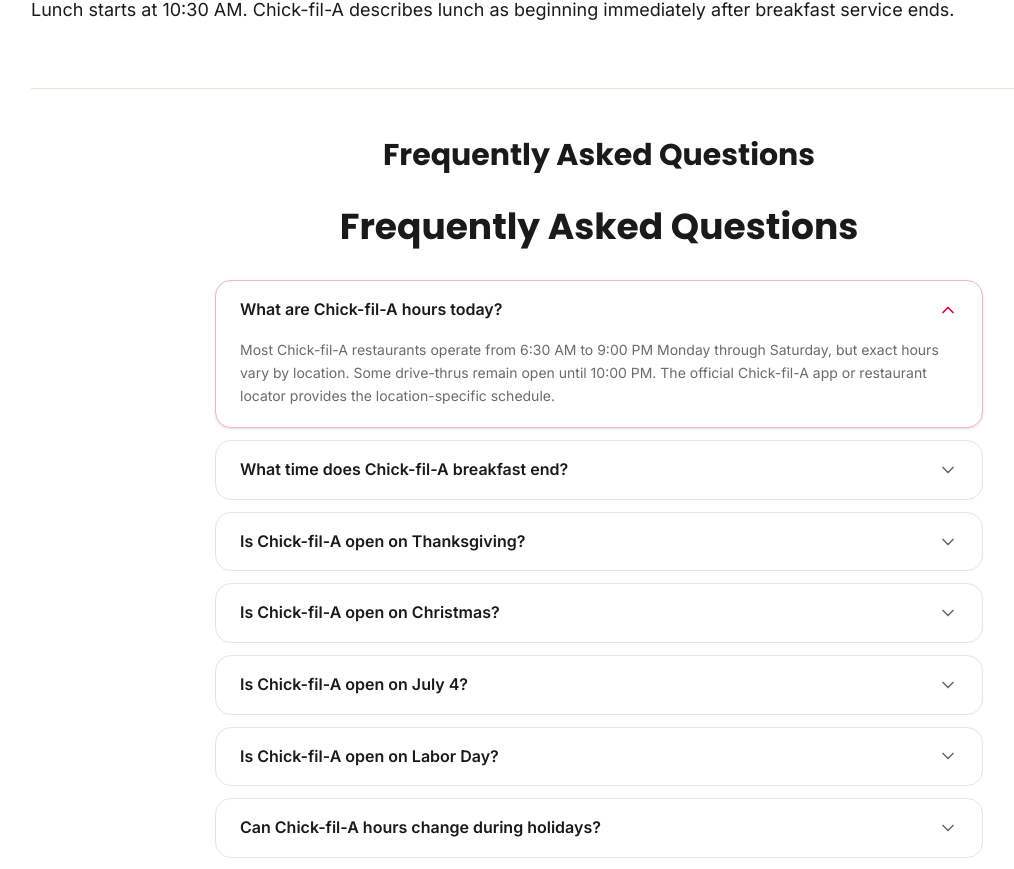
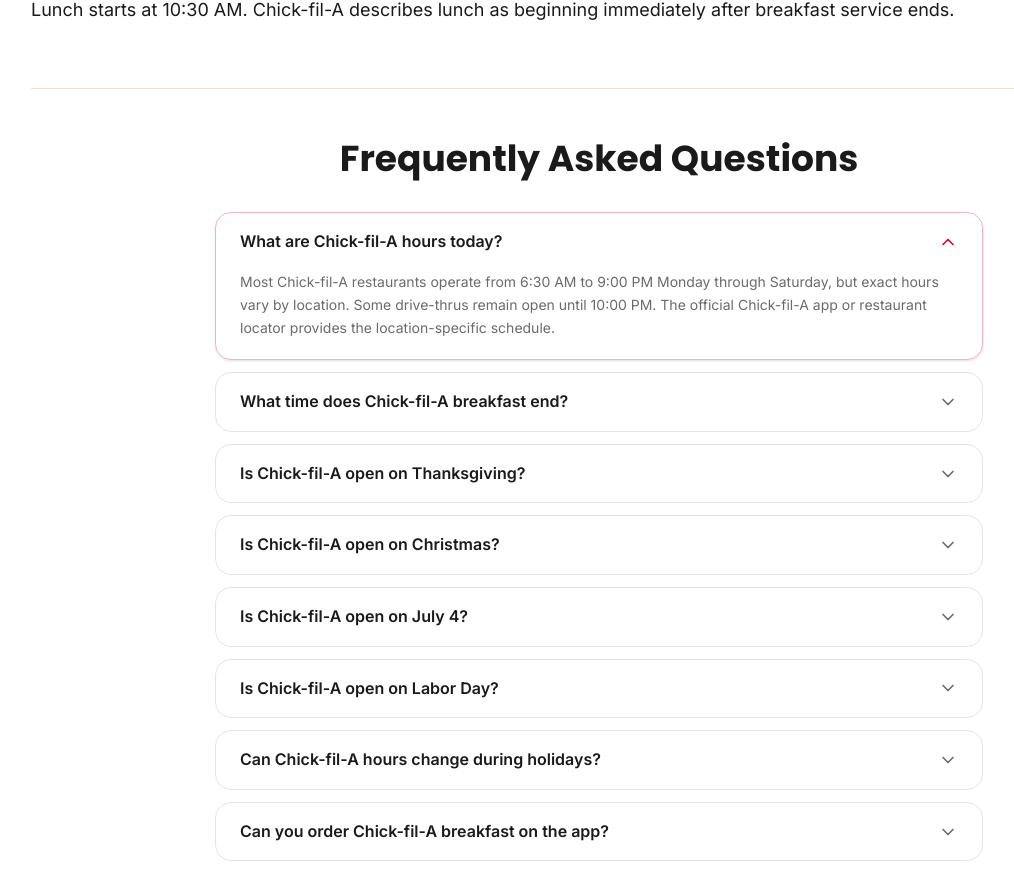
Before and after one commit to shanzysaleem05-cell/Chick-fila-menu, a Next.js app: page /hours in a window 1280 px wide. Shown: the part 4529-5398 px from the top of the page, without its empty margins (41-1055 px from the left). Built offline with nearby package versions, Linux system fonts and the light colour scheme; no server answers.

Commit message:
Fix duplicate FAQ headings on homepage and hours page

```diff
--- a/app/hours/page.tsx
+++ b/app/hours/page.tsx
@@ -500,9 +500,6 @@
 
       {/* FAQs */}
       <div className="mt-16 border-t border-[#EAE3D5] pt-12">
-        <h2 className="font-display font-bold text-3xl text-[#1A1A1A] mb-8 text-center">
-          Frequently Asked Questions
-        </h2>
         <FAQAccordion items={hoursFaqs} />
       </div>
 
--- a/app/page.tsx
+++ b/app/page.tsx
@@ -393,9 +393,6 @@
 
       {/* FAQ Section */}
       <div className="max-w-[1000px] mx-auto px-4 sm:px-6 lg:px-8 py-16">
-        <h2 className="font-display font-black text-3xl md:text-4xl text-[#1A1A1A] mb-8 text-center">
-          Frequently Asked Questions
-        </h2>
         <FAQAccordion items={homeFaqs} />
       </div>
     </div>
```
